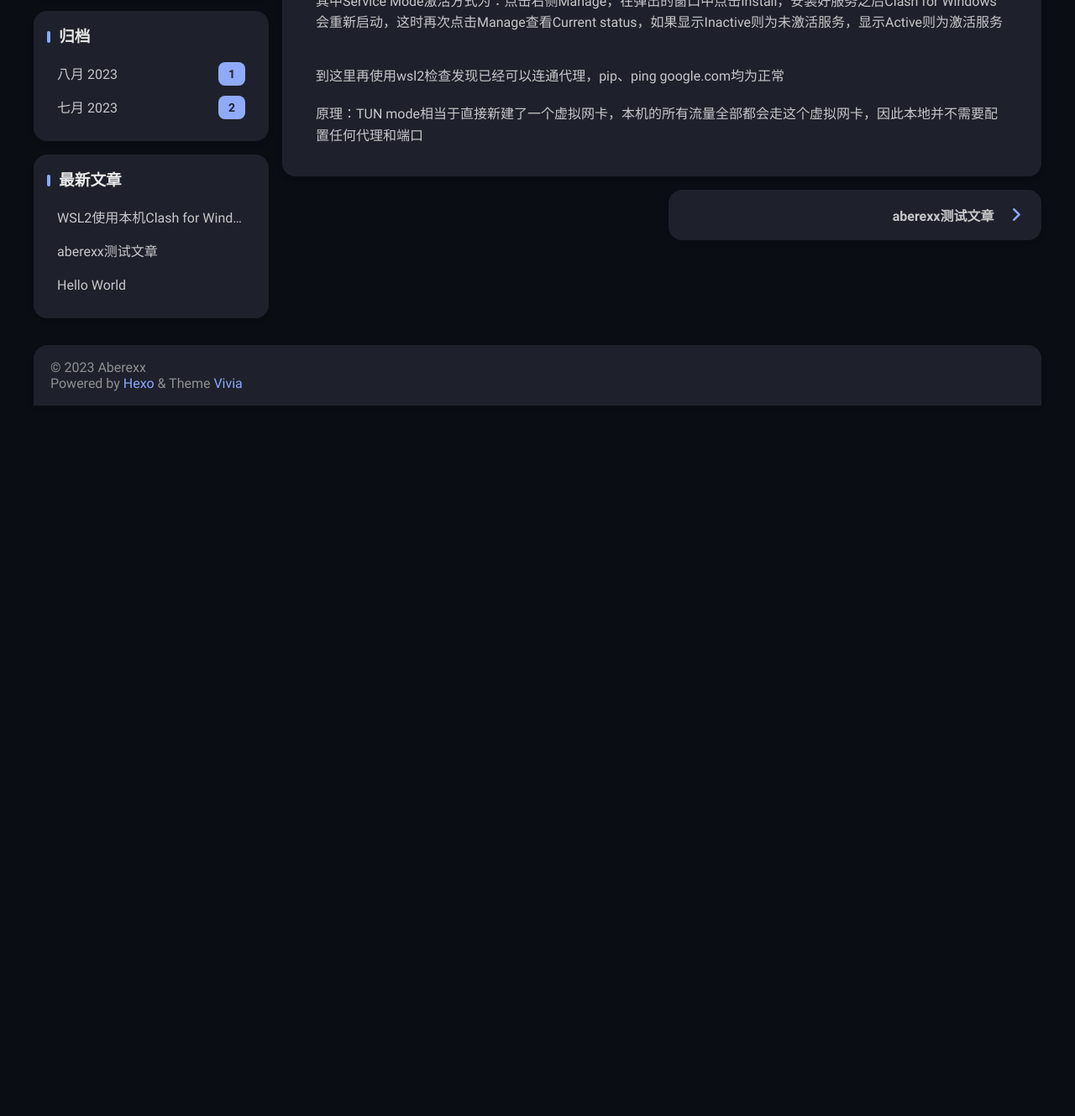
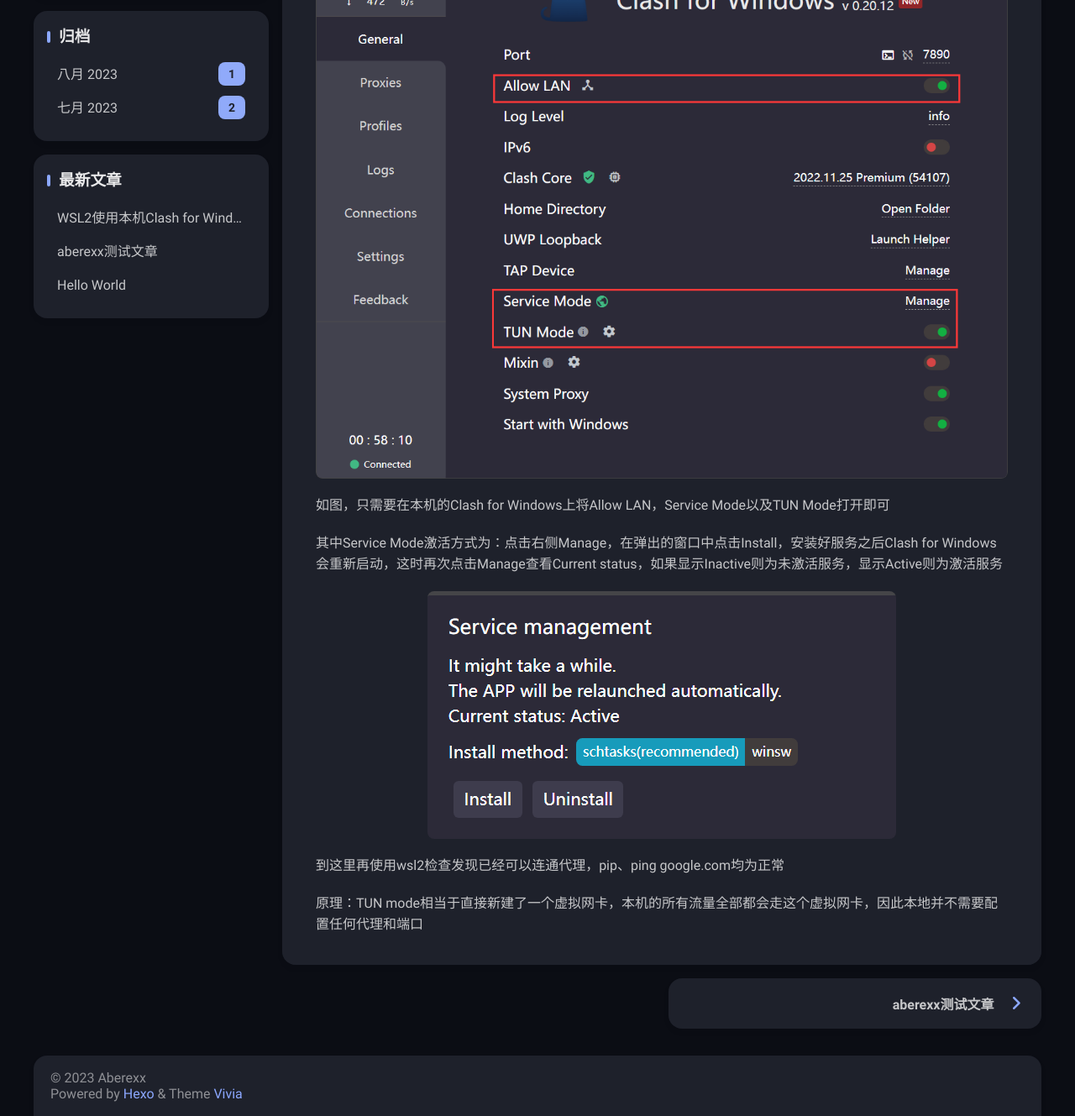
Before and after one commit to aberexx/aberexx.github.io, a plain HTML site: page 2023/08/17/WSL2使用本机Clash-for-Windows代理/index.html in a window 1280 px wide. Shown: the part 527-1856 px from the top of the page at 84% size. Before the commit the page ends 1010 px from the top, so only its background shows below. Drawn offline with Linux system fonts and the light colour scheme; a web font is replaced by a local one.

Commit message:
Site updated: 2023-08-17 23:22:10

```diff
--- a/2023/08/17/WSL2使用本机Clash-for-Windows代理/index.html
+++ b/2023/08/17/WSL2使用本机Clash-for-Windows代理/index.html
@@ -20,13 +20,13 @@
 <meta property="og:site_name" content="Aberexx&#39;s blog">
 <meta property="og:description" content="关于wsl2走本机代理的教程网上层出不穷，且大多数教程都是通过修改~&#x2F;.bashrc文件加入bash脚本进行代理，虽然算不上麻烦，但也有一定的弊端 有些命令行工具是不走代理的，包括pip和ping（我自己尝试了网上各种export https_proxy的配置方法后不管怎么样就是ping不通google，同时pip install也是无法使用，后来才知道ping和pip原来是不走代理）">
 <meta property="og:locale" content="zh_CN">
-<meta property="og:image" content="file:///C:/Users/shy14/AppData/Roaming/marktext/images/2023-08-17-21-53-30-image.png">
-<meta property="og:image" content="file:///C:/Users/shy14/AppData/Roaming/marktext/images/2023-08-17-21-55-42-image.png">
+<meta property="og:image" content="http://example.com/images/image1.png">
+<meta property="og:image" content="http://example.com/images/image2.png">
 <meta property="article:published_time" content="2023-08-17T13:35:16.000Z">
-<meta property="article:modified_time" content="2023-08-17T14:41:13.767Z">
+<meta property="article:modified_time" content="2023-08-17T15:20:27.476Z">
 <meta property="article:author" content="Aberexx">
 <meta name="twitter:card" content="summary">
-<meta name="twitter:image" content="file:///C:/Users/shy14/AppData/Roaming/marktext/images/2023-08-17-21-53-30-image.png">
+<meta name="twitter:image" content="http://example.com/images/image1.png">
 
     <link rel="alternate" href="/atom.xml" title="Aberexx's blog" type="application/atom+xml">
 
@@ -238,7 +238,7 @@
 
           </div>
           <div class="wordcount need-seperator meta-info">
-            468 词
+            431 词
           </div>
         </div>
 
@@ -248,12 +248,11 @@
           <p>关于wsl2走本机代理的教程网上层出不穷，且大多数教程都是通过修改~&#x2F;.bashrc文件加入bash脚本进行代理，虽然算不上麻烦，但也有一定的弊端</p>
 <p>有些命令行工具是不走代理的，包括pip和ping（我自己尝试了网上各种export https_proxy的配置方法后不管怎么样就是ping不通google，同时pip install也是无法使用，后来才知道ping和pip原来是不走代理）</p>
 <p>但是今天翻知乎的时候无意中看到一位老哥的评论，只有短短一句话，甚至不需要在wsl2端内进行任何操作，我按照这位老哥的方法试了一下，发现十分有效，可以ping通google了，pip install也可以正常使用，下面就是操作方法（前提：本机使用的代理软件为clash for windows，v2rayn由于我个人没有使用过所以不清楚是否一致）</p>
-<img src="file:///C:/Users/shy14/AppData/Roaming/marktext/images/2023-08-17-21-53-30-image.png" title="" alt="" width="461">
+<p><img src="/images/image1.png" alt="img"></p>
+<p>如图，只需要在本机的Clash for Windows上将Allow LAN，Service Mode以及TUN Mode打开即可</p>
 
-<p>如图，只需要在本机的Clash for Windows上将Allow LAN，Service Mode以及TUN Mode打开即可</p>
 <p>其中Service Mode激活方式为：点击右侧Manage，在弹出的窗口中点击Install，安装好服务之后Clash for Windows会重新启动，这时再次点击Manage查看Current status，如果显示Inactive则为未激活服务，显示Active则为激活服务</p>
-<img src="file:///C:/Users/shy14/AppData/Roaming/marktext/images/2023-08-17-21-55-42-image.png" title="" alt="" width="453">
-
+<p><img src="/images/image2.png" alt="img"></p>
 <p>到这里再使用wsl2检查发现已经可以连通代理，pip、ping google.com均为正常</p>
 <p>原理：TUN mode相当于直接新建了一个虚拟网卡，本机的所有流量全部都会走这个虚拟网卡，因此本地并不需要配置任何代理和端口</p>
 
```
Also changed, not shown: index.html (+2 -2 lines), images/image1.png (added), images/image2.png (added).
